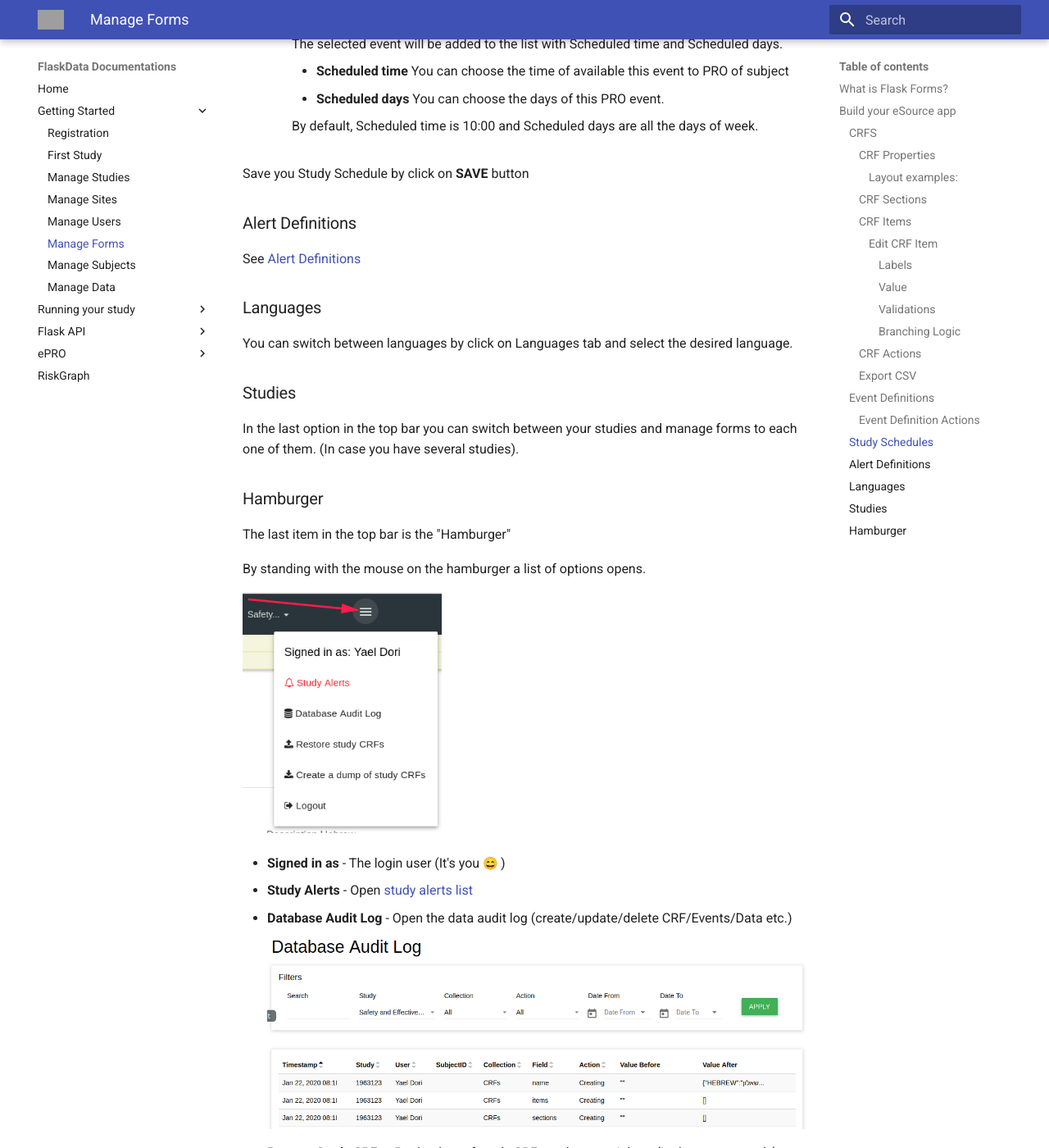
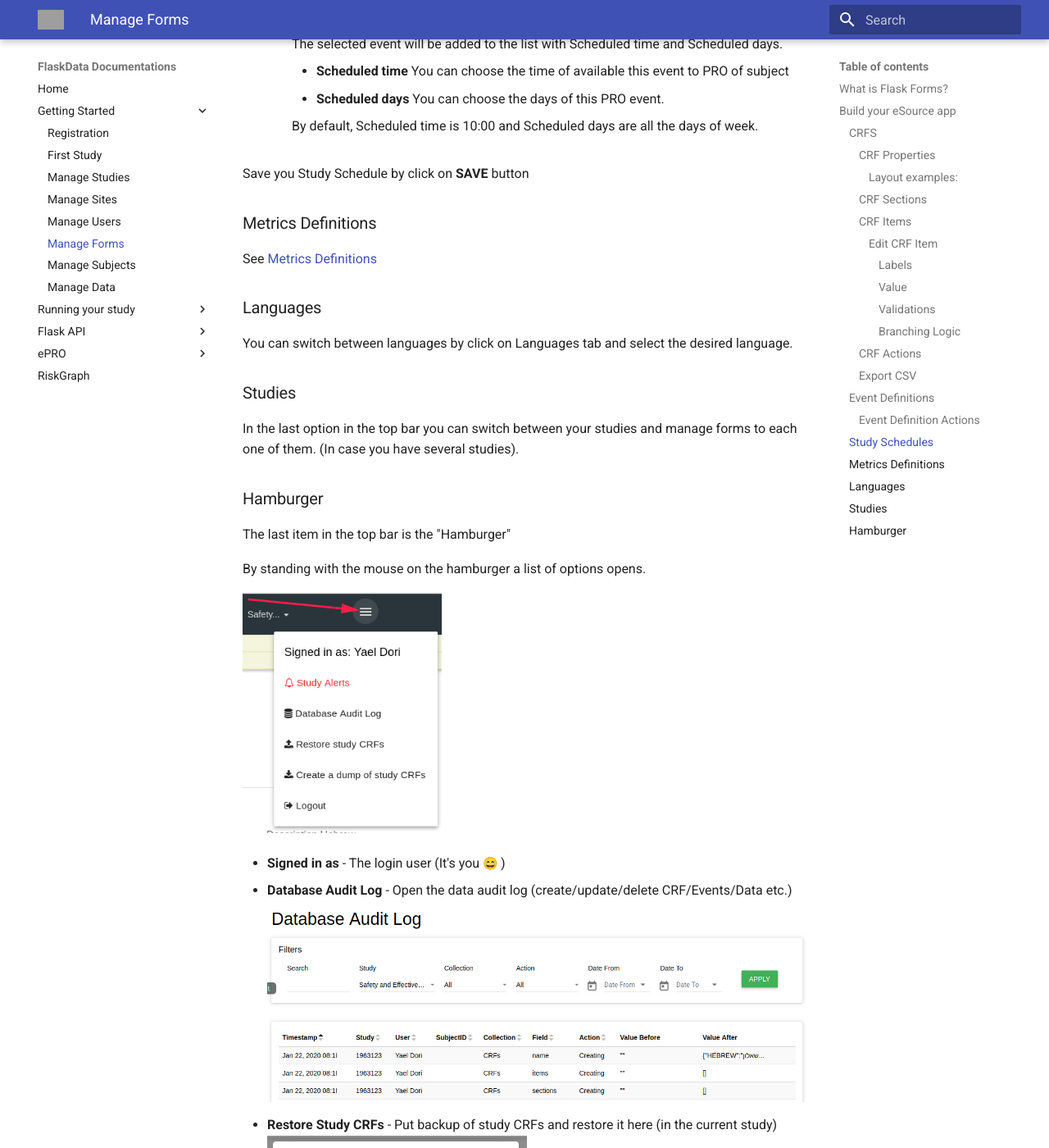
Before and after one commit to onlyjazz/flask-docs, an MkDocs documentation site: the page built from docs/manage_forms.md, in a window 1280 px wide and 1400 px high, scrolled down 12241 px. Shown: the whole window at 82% size. Built offline with MkDocs 1.6.1 and Material for MkDocs 9.7.7, drawn with Linux system fonts in a browser that asks for light colours; emoji names are drawn with the system emoji font; grey boxes are pictures that could not be loaded.

Commit message:
Replace alert notifications with metrics

```diff
--- a/docs/manage_forms.md
+++ b/docs/manage_forms.md
@@ -222,8 +222,8 @@ There are a few definitions of study schedule:
 
 Save you Study Schedule by click on **SAVE** button
 
-###Alert Definitions
-See [Alert Definitions](manage_alerts_definitions.md#alert-definitions)
+###Metrics Definitions
+See [Metrics Definitions](metrics.md#alert-definitions)
 
 ###Languages
 You can switch between languages by click on Languages tab and select the desired language.
@@ -240,7 +240,6 @@ By standing with the mouse on the hamburger a list of options opens.
 ![Screenshot](img/forms/forms_hamburger.PNG)
 
 * **Signed in as** - The login user (It's you :smile: )
-* **Study Alerts** - Open [study alerts list](manage_alerts_definitions.md#study-alerts)
 * **Database Audit Log** - Open the data audit log (create/update/delete CRF/Events/Data etc.)
 
     ![Screenshot](img/forms/forms_database_audit_log.PNG)
```
